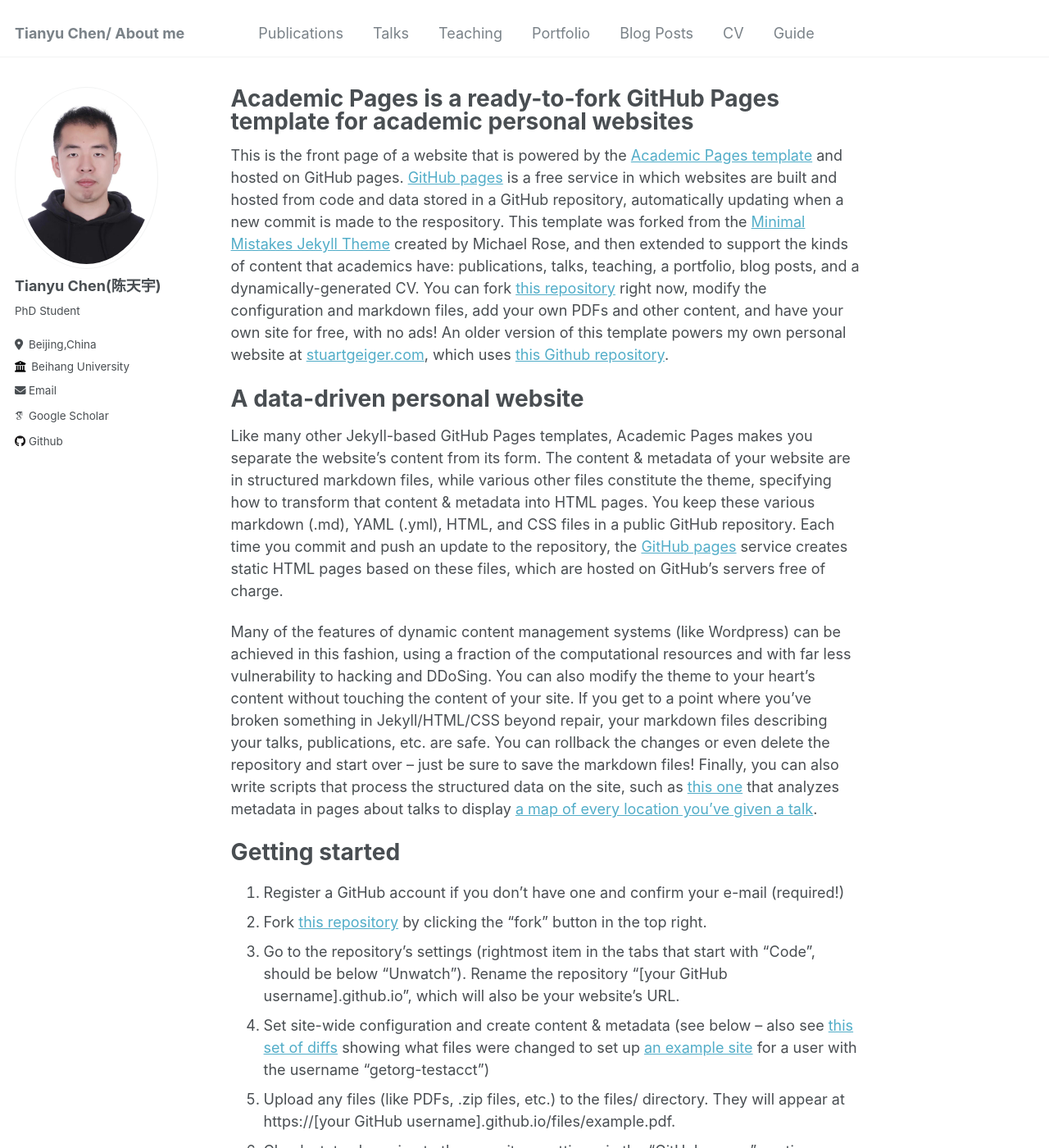
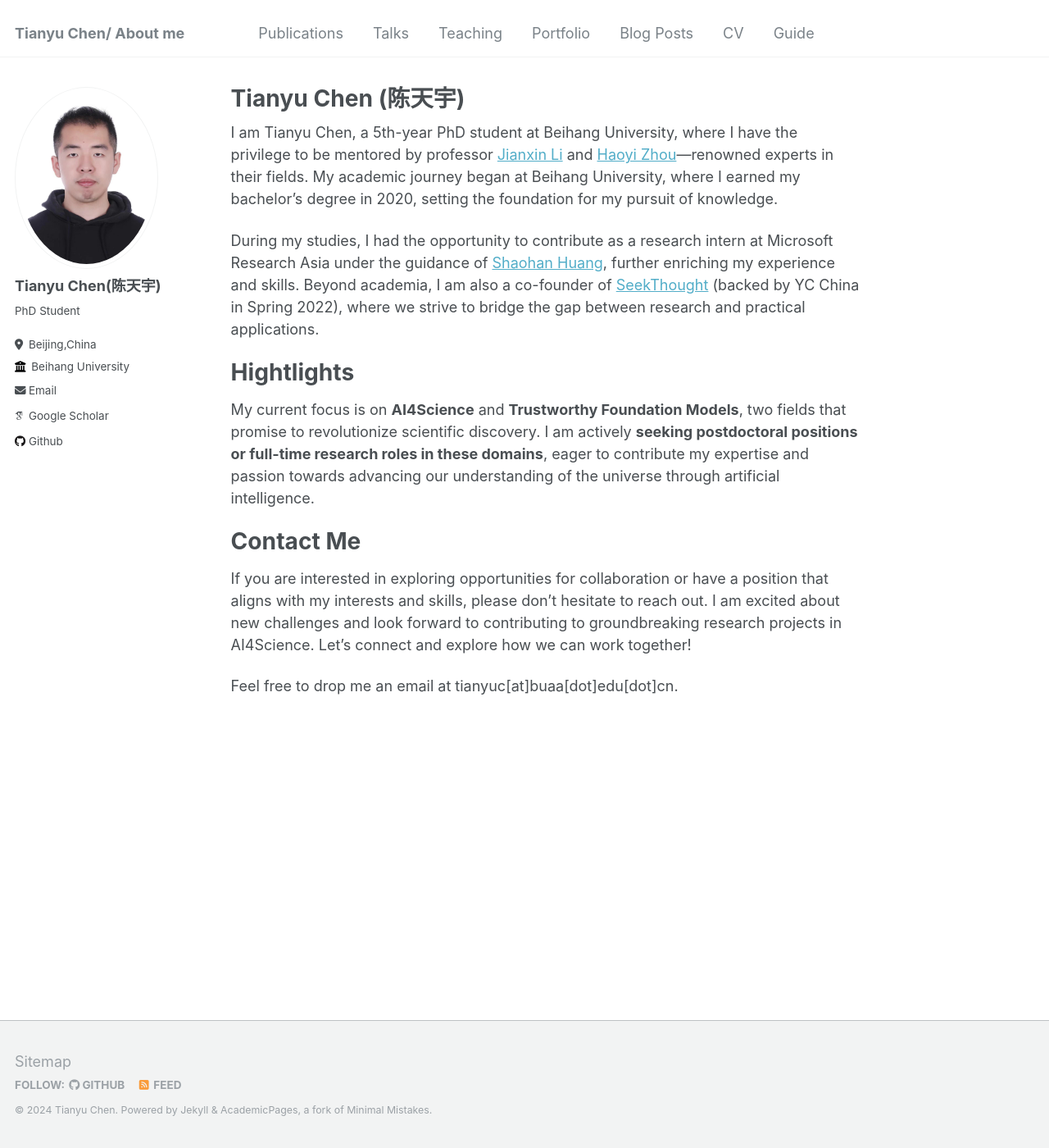
Before and after one commit to Tarpelite/tarpelite.github.io, a Jekyll site: the page built from _pages/about.md, in a window 1280 px wide and 1400 px high. Shown: the whole window at 82% size. Built offline with Jekyll 4.4.1, drawn with Linux system fonts in a browser that asks for light colours; some web fonts are replaced; some of the changed text lies outside the part shown.

Commit message:
add some information

```diff
--- a/_pages/about.md
+++ b/_pages/about.md
@@ -1,15 +1,29 @@
 ---
 permalink: /
-title: "Academic Pages is a ready-to-fork GitHub Pages template for academic personal websites"
+title: "Tianyu Chen (陈天宇)"
 author_profile: true
 redirect_from:
   - /about/
   - /about.html
 ---
 
-This is the front page of a website that is powered by the [Academic Pages template](https://github.com/academicpages/academicpages.github.io) and hosted on GitHub pages. [GitHub pages](https://pages.github.com) is a free service in which websites are built and hosted from code and data stored in a GitHub repository, automatically updating when a new commit is made to the respository. This template was forked from the [Minimal Mistakes Jekyll Theme](https://mmistakes.github.io/minimal-mistakes/) created by Michael Rose, and then extended to support the kinds of content that academics have: publications, talks, teaching, a portfolio, blog posts, and a dynamically-generated CV. You can fork [this repository](https://github.com/academicpages/academicpages.github.io) right now, modify the configuration and markdown files, add your own PDFs and other content, and have your own site for free, with no ads! An older version of this template powers my own personal website at [stuartgeiger.com](http://stuartgeiger.com), which uses [this Github repository](https://github.com/staeiou/staeiou.github.io).
+I am Tianyu Chen, a 5th-year PhD student at Beihang University, where I have the privilege to be mentored by professor [Jianxin Li](https://shi.buaa.edu.cn/lijianxin/zh_CN/index.htm) and [Haoyi Zhou](https://www.zhouhaoyi.com/)—renowned experts in their fields. My academic journey began at Beihang University, where I earned my bachelor's degree in 2020, setting the foundation for my pursuit of knowledge.
 
-A data-driven personal website
+During my studies, I had the opportunity to contribute as a research intern at Microsoft Research Asia under the guidance of [Shaohan Huang](https://buaahsh.github.io/), further enriching my experience and skills. Beyond academia, I am also a co-founder of [SeekThought](https://www.seekthought.com/) (backed by YC China in Spring 2022), where we strive to bridge the gap between research and practical applications.
+
+Hightlights
+======
+
+My current focus is on **AI4Science** and **Trustworthy Foundation Models**, two fields that promise to revolutionize scientific discovery. I am actively **seeking postdoctoral positions or full-time research roles in these domains**, eager to contribute my expertise and passion towards advancing our understanding of the universe through artificial intelligence.
+
+Contact Me
+======
+
+If you are interested in exploring opportunities for collaboration or have a position that aligns with my interests and skills, please don't hesitate to reach out. I am excited about new challenges and look forward to contributing to groundbreaking research projects in AI4Science. Let's connect and explore how we can work together!
+
+Feel free to drop me an email at tianyuc[at]buaa[dot]edu[dot]cn.
+
+<!-- A data-driven personal website
 ======
 Like many other Jekyll-based GitHub Pages templates, Academic Pages makes you separate the website's content from its form. The content & metadata of your website are in structured markdown files, while various other files constitute the theme, specifying how to transform that content & metadata into HTML pages. You keep these various markdown (.md), YAML (.yml), HTML, and CSS files in a public GitHub repository. Each time you commit and push an update to the repository, the [GitHub pages](https://pages.github.com/) service creates static HTML pages based on these files, which are hosted on GitHub's servers free of charge.
 
@@ -46,4 +60,4 @@ Example: editing a markdown file for a talk
 
 For more info
 ------
-More info about configuring Academic Pages can be found in [the guide](https://academicpages.github.io/markdown/). The [guides for the Minimal Mistakes theme](https://mmistakes.github.io/minimal-mistakes/docs/configuration/) (which this theme was forked from) might also be helpful.
+More info about configuring Academic Pages can be found in [the guide](https://academicpages.github.io/markdown/). The [guides for the Minimal Mistakes theme](https://mmistakes.github.io/minimal-mistakes/docs/configuration/) (which this theme was forked from) might also be helpful. -->
```
